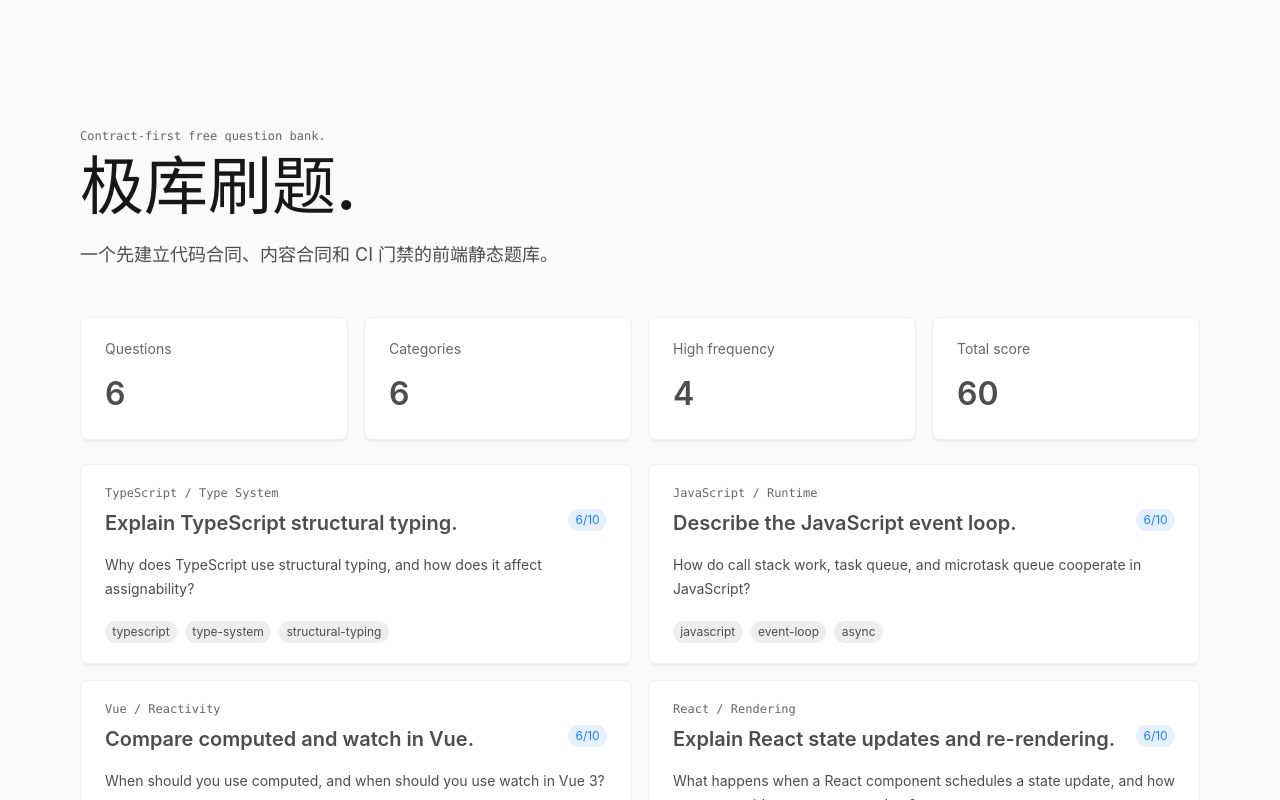
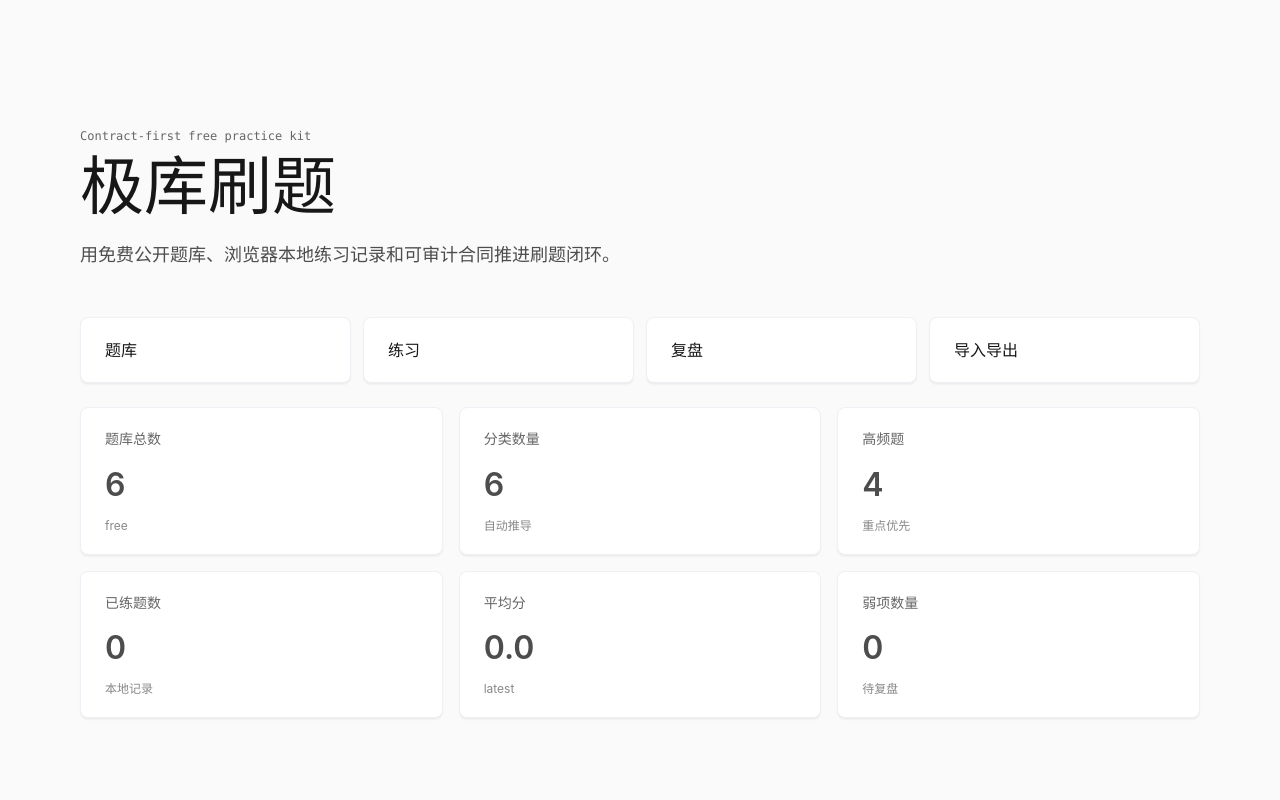
Before and after one commit to arveno/jiku-practice-kit, a Vue app in the folder apps/web/: page / in a window 1280 px wide. Shown: the top 800 px of the page. Built offline with nearby package versions, Linux system fonts and the light colour scheme.

Commit message:
feat: add home navigation stats (#29)
Closes #9

```diff
--- /dev/null
+++ b/apps/web/src/features/home/HomePage.vue
@@ -0,0 +1,86 @@
+<script setup lang="ts">
+import { computed } from "vue";
+import { allQuestions } from "@jiku/content";
+import { getQuestionStats } from "@jiku/domain";
+import { useScorecardStore } from "../scorecard/store";
+import { JkCard, JkPage, JkPageHeader, JkStatCard } from "../../shared/ui";
+import { mapHomeViewModel } from "./mappers/homeViewModel";
+
+const questionStats = getQuestionStats(allQuestions);
+const scorecardStore = useScorecardStore();
+scorecardStore.load();
+
+const viewModel = computed(() =>
+  mapHomeViewModel({
+    questionStats,
+    scorecardStats: scorecardStore.stats
+  })
+);
+</script>
+
+<template>
+  <JkPage>
+    <JkPageHeader
+      :eyebrow="viewModel.eyebrow"
+      :title="viewModel.productName"
+      :description="viewModel.description"
+    />
+
+    <nav class="home-nav" aria-label="应用导航">
+      <RouterLink
+        v-for="item in viewModel.navItems"
+        :key="item.id"
+        class="home-nav-link"
+        :to="item.to"
+      >
+        <JkCard>
+          <span>{{ item.label }}</span>
+        </JkCard>
+      </RouterLink>
+    </nav>
+
+    <section class="home-stats" aria-label="首页统计">
+      <JkStatCard
+        v-for="stat in viewModel.stats"
+        :key="stat.id"
+        :label="stat.label"
+        :value="stat.value"
+        :caption="stat.caption"
+      />
+    </section>
+  </JkPage>
+</template>
+
+<style scoped>
+.home-nav {
+  display: grid;
+  grid-template-columns: repeat(4, minmax(0, 1fr));
+  gap: 12px;
+  margin: 0 0 24px;
+}
+
+.home-nav-link {
+  color: inherit;
+  text-decoration: none;
+}
+
+.home-nav-link span {
+  color: #171717;
+  font-size: 16px;
+  font-weight: 600;
+  line-height: 24px;
+}
+
+.home-stats {
+  display: grid;
+  grid-template-columns: repeat(3, minmax(0, 1fr));
+  gap: 16px;
+}
+
+@media (max-width: 880px) {
+  .home-nav,
+  .home-stats {
+    grid-template-columns: 1fr;
+  }
+}
+</style>
--- /dev/null
+++ b/apps/web/src/features/home/mappers/homeViewModel.ts
@@ -0,0 +1,63 @@
+import type { QuestionStats, ScorecardStats } from "@jiku/domain";
+import type { HomeViewModel } from "../models/homeViewModel";
+
+type HomeViewModelInput = {
+  questionStats: QuestionStats;
+  scorecardStats: ScorecardStats;
+};
+
+function formatAverageScore(value: number) {
+  return value.toFixed(1);
+}
+
+export function mapHomeViewModel(input: HomeViewModelInput): HomeViewModel {
+  return {
+    productName: "极库刷题",
+    eyebrow: "Contract-first free practice kit",
+    description: "用免费公开题库、浏览器本地练习记录和可审计合同推进刷题闭环。",
+    navItems: [
+      { id: "questions", label: "题库", to: "/questions" },
+      { id: "practice", label: "练习", to: "/practice" },
+      { id: "review", label: "复盘", to: "/review" },
+      { id: "import-export", label: "导入导出", to: "/import-export" }
+    ],
+    stats: [
+      {
+        id: "question-total",
+        label: "题库总数",
+        value: String(input.questionStats.totalCount),
+        caption: "free"
+      },
+      {
+        id: "category-count",
+        label: "分类数量",
+        value: String(input.questionStats.categoryCount),
+        caption: "自动推导"
+      },
+      {
+        id: "high-frequency",
+        label: "高频题",
+        value: String(input.questionStats.highFrequencyCount),
+        caption: "重点优先"
+      },
+      {
+        id: "practiced-count",
+        label: "已练题数",
+        value: String(input.scorecardStats.practicedCount),
+        caption: "本地记录"
+      },
+      {
+        id: "average-score",
+        label: "平均分",
+        value: formatAverageScore(input.scorecardStats.averageLatestScore),
+        caption: "latest"
+      },
+      {
+        id: "weak-count",
+        label: "弱项数量",
+        value: String(input.scorecardStats.weakCount),
+        caption: "待复盘"
+      }
+    ]
+  };
+}
--- /dev/null
+++ b/apps/web/src/features/home/models/homeViewModel.ts
@@ -0,0 +1,20 @@
+export type HomeNavItemViewModel = {
+  id: string;
+  label: string;
+  to: string;
+};
+
+export type HomeStatViewModel = {
+  id: string;
+  label: string;
+  value: string;
+  caption: string;
+};
+
+export type HomeViewModel = {
+  productName: string;
+  eyebrow: string;
+  description: string;
+  navItems: HomeNavItemViewModel[];
+  stats: HomeStatViewModel[];
+};
--- /dev/null
+++ b/apps/web/src/features/practice/PracticePage.vue
@@ -0,0 +1,17 @@
+<script setup lang="ts">
+import { JkEmpty, JkPage, JkPageHeader } from "../../shared/ui";
+</script>
+
+<template>
+  <JkPage>
+    <JkPageHeader
+      eyebrow="Practice"
+      title="练习"
+      description="从题库选择题目并记录本地得分。"
+    />
+    <JkEmpty
+      title="练习入口即将接入"
+      description="当前阶段先准备导航和本地状态边界。"
+    />
+  </JkPage>
+</template>
--- /dev/null
+++ b/apps/web/src/features/questions/QuestionsPage.vue
@@ -0,0 +1,14 @@
+<script setup lang="ts">
+import { JkEmpty, JkPage, JkPageHeader } from "../../shared/ui";
+</script>
+
+<template>
+  <JkPage>
+    <JkPageHeader
+      eyebrow="Question bank"
+      title="题库"
+      description="按分类、专题和标签浏览 free 示例题。"
+    />
+    <JkEmpty title="题库列表即将接入" description="下一步会复用 domain 筛选能力。" />
+  </JkPage>
+</template>
--- /dev/null
+++ b/apps/web/src/features/review/ReviewPage.vue
@@ -0,0 +1,14 @@
+<script setup lang="ts">
+import { JkEmpty, JkPage, JkPageHeader } from "../../shared/ui";
+</script>
+
+<template>
+  <JkPage>
+    <JkPageHeader
+      eyebrow="Review"
+      title="复盘"
+      description="基于本地 scorecard 查看弱项和练习反馈。"
+    />
+    <JkEmpty title="复盘视图即将接入" description="当前阶段先保留清晰入口。" />
+  </JkPage>
+</template>
--- /dev/null
+++ b/apps/web/src/features/scorecard/ImportExportPage.vue
@@ -0,0 +1,14 @@
+<script setup lang="ts">
+import { JkEmpty, JkPage, JkPageHeader } from "../../shared/ui";
+</script>
+
+<template>
+  <JkPage>
+    <JkPageHeader
+      eyebrow="Local scorecard"
+      title="导入导出"
+      description="管理浏览器本地练习记录。"
+    />
+    <JkEmpty title="导入导出即将接入" description="storage 和校验边界已经就绪。" />
+  </JkPage>
+</template>
--- a/apps/web/src/pages/HomePage.vue
+++ /dev/null
@@ -1,128 +0,0 @@
-<script setup lang="ts">
-import { computed } from "vue";
-import { allQuestions } from "@jiku/content";
-import {
-  JkCard,
-  JkEmpty,
-  JkPage,
-  JkPageHeader,
-  JkScoreBadge,
-  JkStatCard,
-  JkTag,
-  JkToolbar
-} from "../shared/ui";
-
-const categoryCount = computed(
-  () => new Set(allQuestions.map((question) => question.category)).size
-);
-
-const highFrequencyCount = computed(
-  () => allQuestions.filter((question) => question.frequency === "high").length
-);
-
-const totalScore = computed(() =>
-  allQuestions.reduce((total, question) => total + question.scoring.totalScore, 0)
-);
-</script>
-
-<template>
-  <JkPage>
-    <JkPageHeader
-      eyebrow="Contract-first free question bank."
-      title="极库刷题."
-      description="一个先建立代码合同、内容合同和 CI 门禁的前端静态题库。"
-    />
-
-    <section class="stats-grid" aria-label="题库统计">
-      <JkStatCard label="Questions" :value="allQuestions.length" />
-      <JkStatCard label="Categories" :value="categoryCount" />
-      <JkStatCard label="High frequency" :value="highFrequencyCount" />
-      <JkStatCard label="Total score" :value="totalScore" />
-    </section>
-
-    <section class="question-list" aria-label="免费题目">
-      <JkEmpty
-        v-if="allQuestions.length === 0"
-        title="暂无免费题目"
-        description="添加 free 题目后会显示在这里。"
-      />
-      <template v-else>
-        <JkCard
-          v-for="question in allQuestions"
-          :key="question.id"
-          class="question-card"
-        >
-          <div class="question-card-header">
-            <span class="meta">{{ question.category }} / {{ question.topic }}</span>
-            <h2>{{ question.title }}</h2>
-            <JkScoreBadge
-              type="info"
-              :score="question.scoring.passScore"
-              :max="question.scoring.totalScore"
-            />
-          </div>
-          <p>{{ question.question }}</p>
-          <JkToolbar class="tag-list">
-            <JkTag v-for="tag in question.tags" :key="tag">{{ tag }}</JkTag>
-          </JkToolbar>
-        </JkCard>
-      </template>
-    </section>
-  </JkPage>
-</template>
-
-<style scoped>
-.stats-grid {
-  display: grid;
-  grid-template-columns: repeat(4, minmax(0, 1fr));
-  gap: 16px;
-  margin: 0 0 24px;
-}
-
-.question-list {
-  display: grid;
-  grid-template-columns: repeat(2, minmax(0, 1fr));
-  gap: 16px;
-}
-
-.question-card-header {
-  display: grid;
-  grid-template-columns: 1fr auto;
-  gap: 8px 16px;
-  align-items: start;
-}
-
-.meta {
-  grid-column: 1 / -1;
-  margin: 0;
-  color: #666666;
-  font-family:
-    "JetBrains Mono", ui-monospace, SFMono-Regular, Menlo, Monaco, Consolas, monospace;
-  font-size: 12px;
-  line-height: 16px;
-}
-
-h2 {
-  margin: 0;
-  font-size: 20px;
-  font-weight: 600;
-  line-height: 28px;
-}
-
-p {
-  margin: 16px 0 0;
-  color: #4d4d4d;
-  line-height: 24px;
-}
-
-.tag-list {
-  margin-top: 20px;
-}
-
-@media (max-width: 880px) {
-  .stats-grid,
-  .question-list {
-    grid-template-columns: 1fr;
-  }
-}
-</style>
--- a/apps/web/src/router/index.ts
+++ b/apps/web/src/router/index.ts
@@ -1,7 +1,17 @@
 import { createRouter, createWebHashHistory } from "vue-router";
-import HomePage from "../pages/HomePage.vue";
+import HomePage from "../features/home/HomePage.vue";
+import PracticePage from "../features/practice/PracticePage.vue";
+import QuestionsPage from "../features/questions/QuestionsPage.vue";
+import ReviewPage from "../features/review/ReviewPage.vue";
+import ImportExportPage from "../features/scorecard/ImportExportPage.vue";
 
 export const router = createRouter({
   history: createWebHashHistory(),
-  routes: [{ path: "/", name: "home", component: HomePage }]
+  routes: [
+    { path: "/", name: "home", component: HomePage },
+    { path: "/questions", name: "questions", component: QuestionsPage },
+    { path: "/practice", name: "practice", component: PracticePage },
+    { path: "/review", name: "review", component: ReviewPage },
+    { path: "/import-export", name: "import-export", component: ImportExportPage }
+  ]
 });
--- a/apps/web/src/shared/ui/JkStatCard.vue
+++ b/apps/web/src/shared/ui/JkStatCard.vue
@@ -4,6 +4,7 @@ import JkCard from "./JkCard.vue";
 defineProps<{
   label: string;
   value: string | number;
+  caption?: string;
 }>();
 </script>
 
@@ -11,6 +12,7 @@ defineProps<{
   <JkCard>
     <span>{{ label }}</span>
     <strong>{{ value }}</strong>
+    <small v-if="caption">{{ caption }}</small>
   </JkCard>
 </template>
 
@@ -27,4 +29,12 @@ strong {
   font-size: 32px;
   font-weight: 600;
 }
+
+small {
+  display: block;
+  margin-top: 8px;
+  color: #888888;
+  font-size: 12px;
+  line-height: 16px;
+}
 </style>
```
Also changed, not shown: 1 other file (tests, documents, lock files or other folders).
